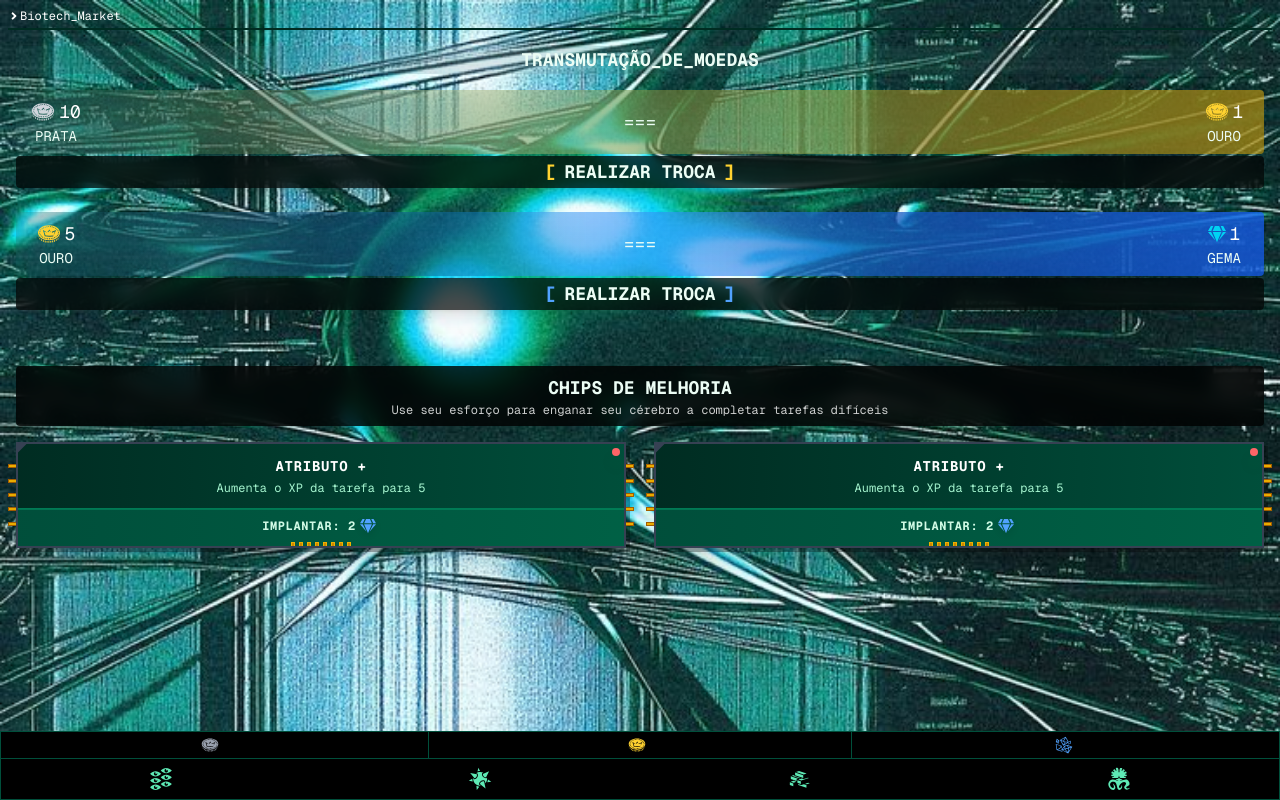
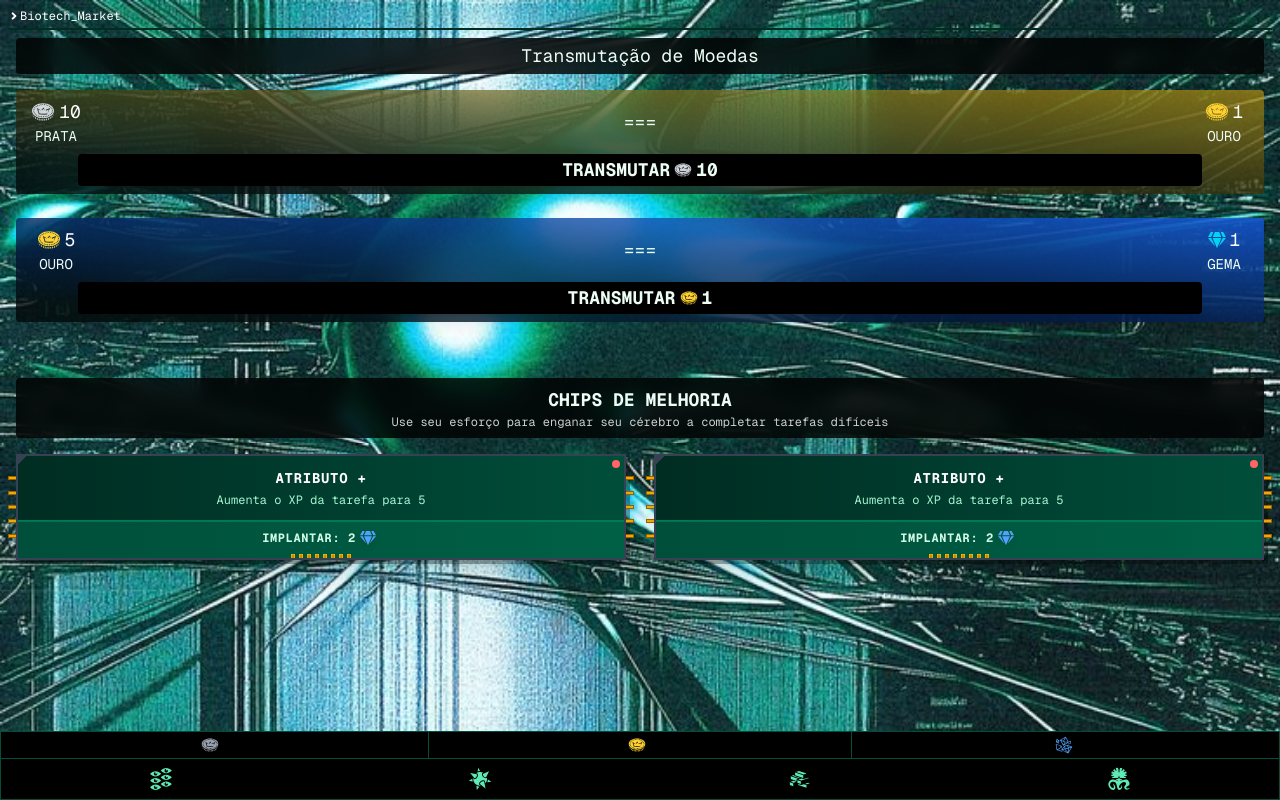
Before and after one commit to PedroVMLopes/cortex-overflow, a Next.js app: page /Store in a window 1280 px wide. Built offline with nearby package versions, Linux system fonts and the light colour scheme; no server answers; the database is empty; a web font is replaced by a local one.

Commit message:
UI Changes on the store page

```diff
--- a/components/CurrencyExchange.tsx
+++ b/components/CurrencyExchange.tsx
@@ -5,10 +5,10 @@ export default function CurrencyExchange() {
     return (
         <>
             <div className="px-2">
-                <p className="font-bold mt-4 text-center text-emerald-50 backdrop-blur-2xl rounded"> TRANSMUTAÇÃO_DE_MOEDAS</p>
+                <p className="backdrop-blur bg-black/80 rounded p-1 text-center"> Transmutação de Moedas</p>
 
                 {/* Silver to gold exchange */}
-                <div className="flex flex-col items-center w-full mt-4 bg-gradient-to-r to-yellow-500/50 backdrop-blur-2xl rounded">
+                <div className="flex flex-col items-center w-full mt-4 bg-gradient-to-tr from-black/70 to-yellow-500/50 backdrop-blur-2xl rounded">
                     <div className="flex flex-row items-center justify-between w-full">
                         <div className="p-2 px-4 flex flex-col items-center w-20">
                             <p className="flex flex-row items-center text-white"> <GiCrownCoin className="text-gray-300 text-2xl mr-1" /> 10 </p>
@@ -20,13 +20,13 @@ export default function CurrencyExchange() {
                             <p className="text-sm">OURO</p>
                         </div>
                     </div>
+                    <button className="backdrop-blur bg-black w-[90%] cursor-pointer text-amber-300 py-0.5 mb-2 font-bold shadow-lg flex flex-row justify-center rounded">
+                        <p className="flex flex-row items-center text-emerald-50"> TRANSMUTAR <GiCrownCoin className="text-gray-300 text-lg mx-1" /> 10 </p>
+                    </button>
                 </div>
-                <button className="backdrop-blur bg-black/70 w-full cursor-pointer text-amber-300 rounded mt-0.5 py-0.5 font-bold shadow-lg flex flex-row justify-center">
-                    [    <p className="text-emerald-50 mx-2"> REALIZAR TROCA </p>   ]
-                </button>
 
                 {/* Gold to gem exchange */}
-                <div className="flex flex-col items-center w-full mt-6 bg-gradient-to-r to-blue-600/70 backdrop-blur-2xl rounded">
+                <div className="flex flex-col items-center w-full mt-6 bg-gradient-to-tr from-black/70 to-blue-600/70 backdrop-blur-2xl rounded">
                     <div className="flex flex-row items-center justify-between w-full">
                         <div className="p-2 px-4 flex flex-col items-center w-20">
                             <p className="flex flex-row items-center text-white"> <GiCrownCoin className="text-amber-300 text-2xl mr-1" /> 5 </p>
@@ -38,10 +38,10 @@ export default function CurrencyExchange() {
                             <p className="text-sm">GEMA</p>
                         </div>
                     </div>
+                    <button className="backdrop-blur bg-black w-[90%] cursor-pointer text-amber-300 py-0.5 mb-2 font-bold shadow-lg flex flex-row justify-center rounded">
+                        <p className="flex flex-row items-center text-emerald-50"> TRANSMUTAR <GiCrownCoin className="text-amber-300 text-lg mx-1" /> 1 </p>
+                    </button>
                 </div>
-                <button className="backdrop-blur bg-black/70 w-full cursor-pointer text-blue-400 rounded mt-0.5 py-0.5 font-bold shadow-lg flex flex-row justify-center">
-                    [ <p className="text-emerald-50 mx-2"> REALIZAR TROCA </p> ]
-                </button>
             </div>
         </>
     )
```
